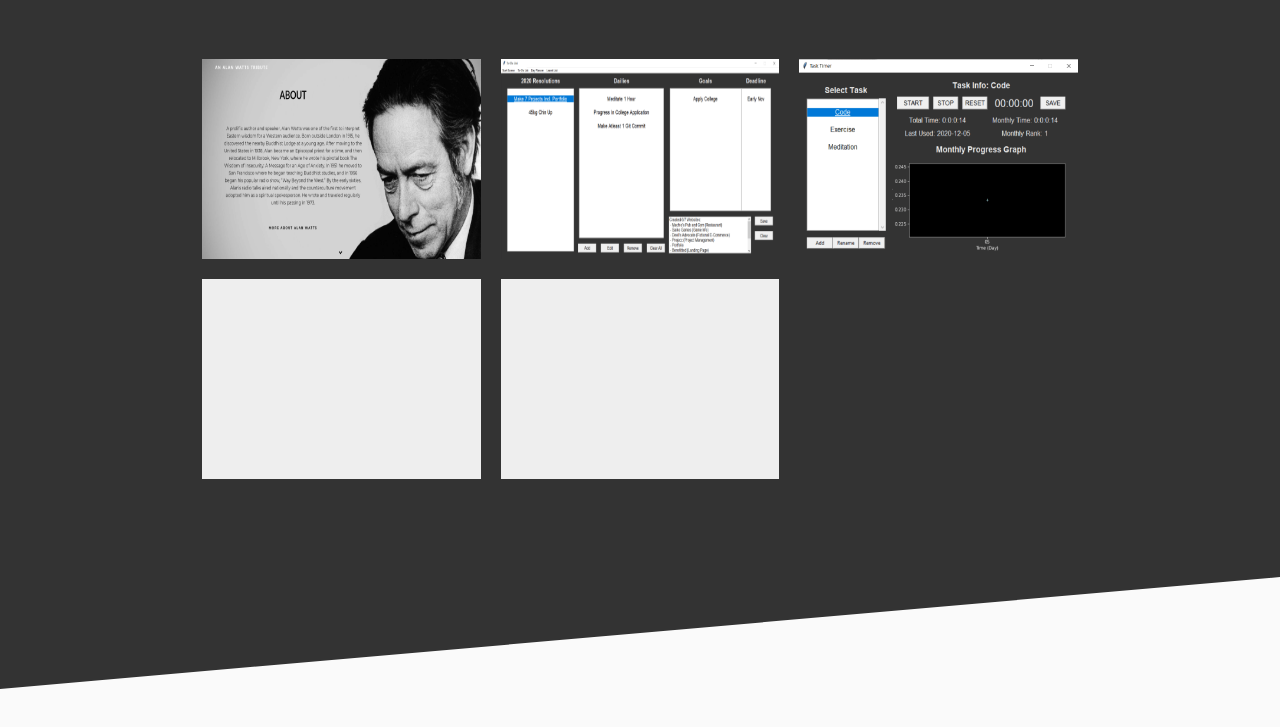
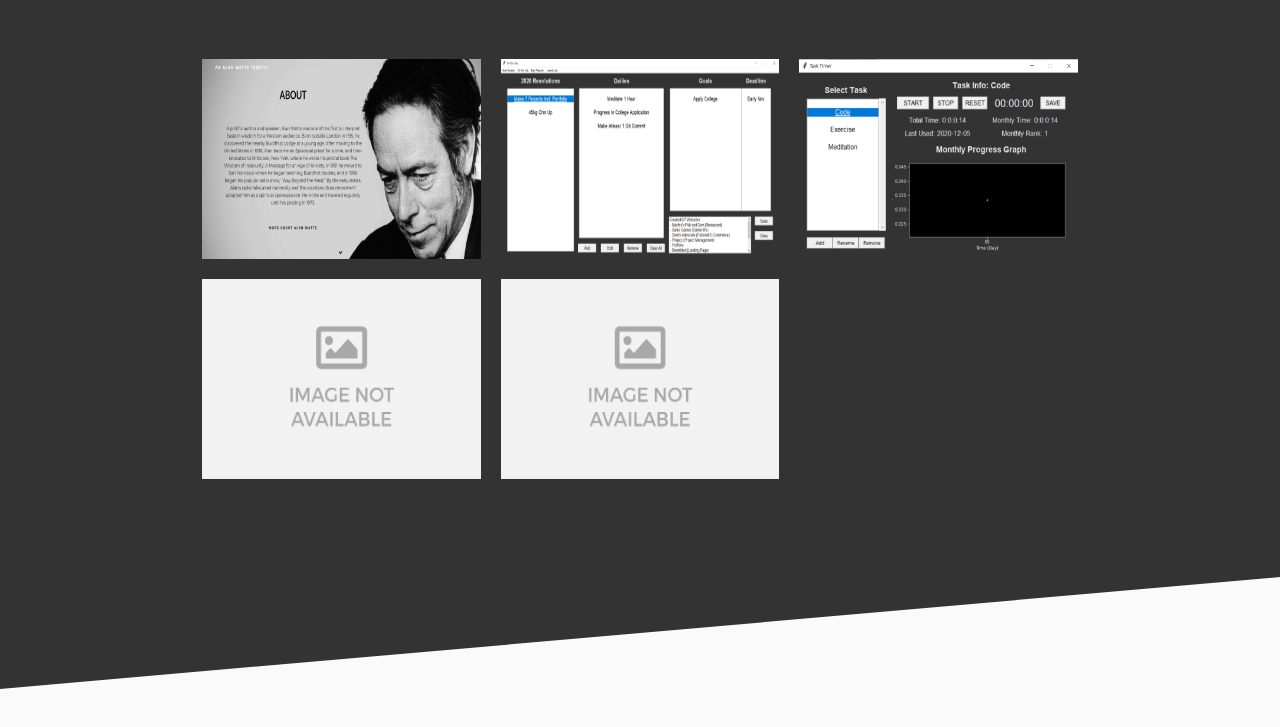
Before and after one commit to afutofu/afutofu.github.io, a React (Create React App) app: page / in a window 1280 px wide. Shown: the part 5969-6696 px from the top of the page. Built offline with nearby package versions, Linux system fonts and the light colour scheme.

Commit message:
added no-image if no image is available

```diff
--- a/src/components/OtherProject.js
+++ b/src/components/OtherProject.js
@@ -2,6 +2,8 @@ import React, { useRef, useEffect } from "react";
 import styled, { ThemeProvider } from "styled-components";
 import { gsap, TimelineLite, Power3 } from "gsap";
 import { ScrollTrigger } from "gsap/ScrollTrigger";
+
+import noImage from "../assets/no-image.png";
 
 gsap.registerPlugin(ScrollTrigger);
 
@@ -33,7 +35,7 @@ const OtherProjectComp = styled.div`
 `;
 
 const ProjectImage = styled.img.attrs((props) => ({
-  src: props.src ?? "",
+  src: props.src ?? noImage,
   alt: "project-image",
 }))`
   position: absolute;
@@ -56,23 +58,7 @@ const Container = styled.div`
   }
 `;
 
-// const ProjectSide = styled.div`
-//   position: absolute;
-//   top: 0;
-//   left: 0;
-//   flex: 1;
-//   width: 100%;
-//   height: 100%;
-
-//   margin-left: ${(props) => (props.reverse ? "40px" : "0")};
-//   margin-right: ${(props) => (props.reverse ? "0" : "40px")};
-// `;
-
 const TextSide = styled.div`
-  /* position: absolute;
-  left: 50%;
-  transform: translate(-50%); */
-
   z-index: 10;
   width: 100%;
   height: 100%;
@@ -261,7 +247,7 @@ const FeaturedProject = (props) => {
 
   return (
     <OtherProjectComp ref={(el) => (project = el)}>
-      {props.image && <ProjectImage src={props.image} alt="project-image" />}
+      <ProjectImage src={props.image} alt="project-image" />
       <ThemeProvider theme={theme}>
         <a href={props.codeLink} target="_blank" rel="noopener noreferrer">
           <Container>
```
Also changed, not shown: src/assets/no-image.png (added).
